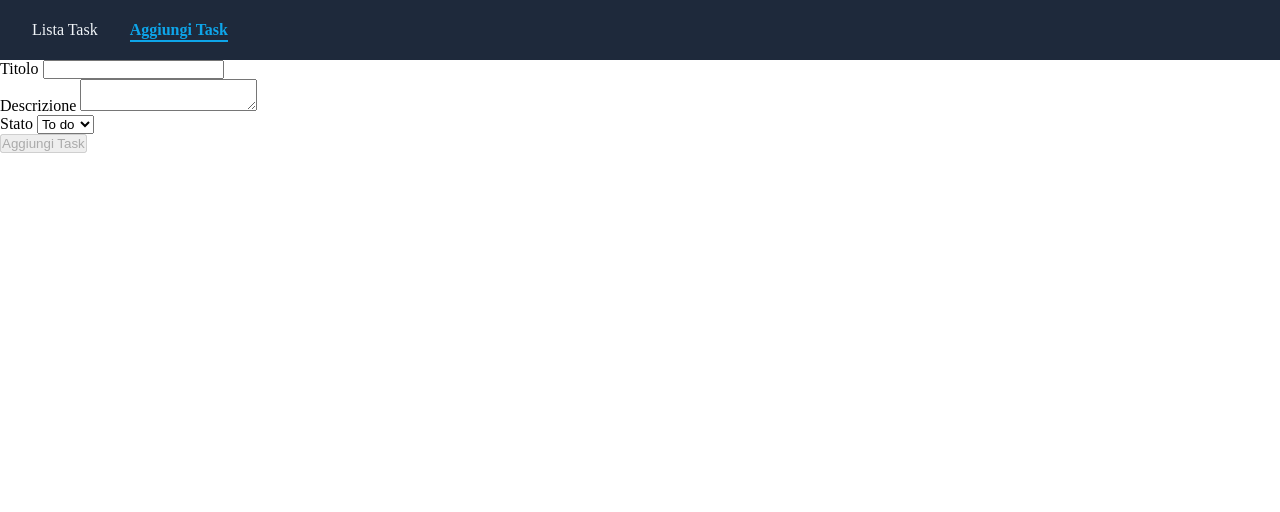
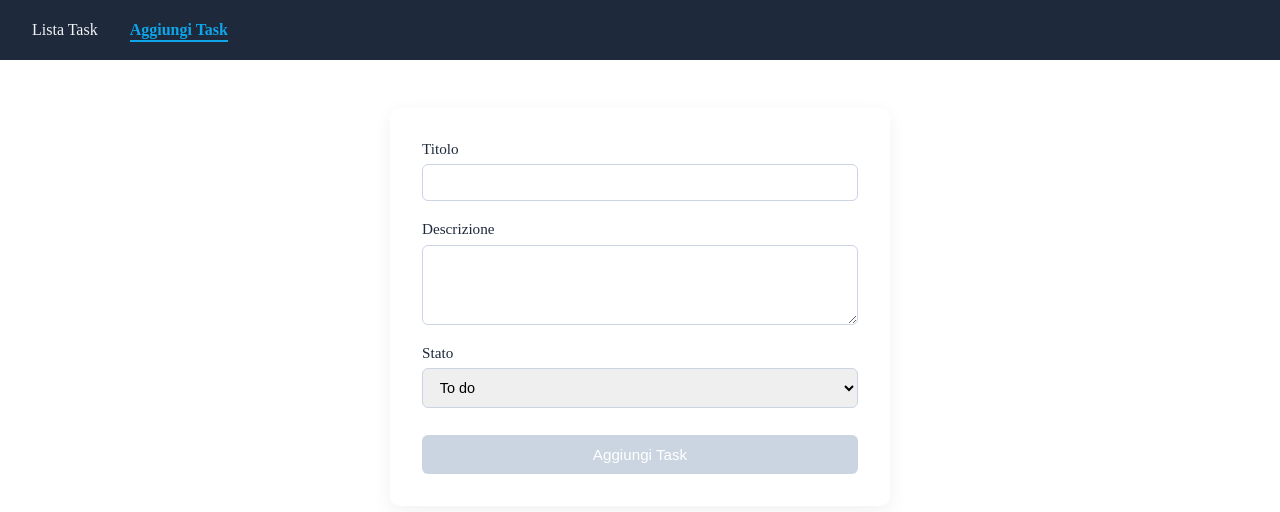
Before and after one commit to Damiana-Arangio/ex-react-task-manager, a React (Vite) app: page /add in a window 1280 px wide. Shown: the top 512 px of the page. Built offline with nearby package versions, Linux system fonts and the light colour scheme; no server answers.

Commit message:
style: aggiunto stile al form nella pagina AddTask

```diff
--- a/src/index.css
+++ b/src/index.css
@@ -136,3 +136,93 @@ tbody tr:hover {
     background-color: #dcfce7;
     color: #166534;
 }
+
+/***********
+    FORM
+***********/
+
+/* Container form */
+form {
+    display: flex;
+    flex-direction: column;
+    gap: 1.2rem;
+    max-width: 500px;
+    margin: 3rem auto;
+    padding: 2rem;
+    background-color: #ffffff;
+    border-radius: 10px;
+    box-shadow: 0 6px 20px rgba(0, 0, 0, 0.06);
+
+}
+
+/* Campi form */
+form div {
+    display: flex;
+    flex-direction: column;
+    gap: 0.4rem;
+}
+
+/* Label */
+form label {
+    font-weight: 500;
+    color: #1e293b;
+    font-size: 0.95rem;
+}
+
+/* Input, textarea, select */
+form input,
+form textarea,
+form select {
+    padding: 0.6rem 0.8rem;
+    border: 1px solid #cbd5e1;
+    border-radius: 6px;
+    font-size: 0.9rem;
+}
+
+/* Focus */
+form input:focus,
+form textarea:focus,
+form select:focus {
+    outline: none;
+    border-color: #38bdf8;
+    box-shadow: 0 0 0 2px rgba(56, 189, 248, 0.2);
+}
+
+/* Textarea resize controllato */
+form textarea {
+    resize: vertical;
+    min-height: 80px;
+}
+
+/* Bottone */
+form button {
+    margin-top: 0.5rem;
+    padding: 0.7rem;
+    border: none;
+    border-radius: 6px;
+    background-color: #0ea5e9;
+    color: #ffffff;
+    font-weight: 500;
+    font-size: 0.95rem;
+    cursor: pointer;
+    transition: background-color 0.2s ease, transform 0.1s ease;
+}
+
+/* Hover bottone */
+form button:hover:not(:disabled) {
+    background-color: #0284c7;
+    transform: translateY(-1px);
+}
+
+/* Bottone disabilitato */
+form button:disabled {
+    background-color: #cbd5e1;
+    cursor: not-allowed;
+}
+
+/* Errore */
+.error-color {
+    color: #dc2626;
+    font-size: 0.85rem;
+    margin-top: -0.5rem;
+}
--- a/src/pages/AddTask.jsx
+++ b/src/pages/AddTask.jsx
@@ -59,7 +59,7 @@ function AddTask() {
             {/* Validazione titolo */}
             {
                 title && (
-                    <p>
+                    <p className="error-color">
                         {!isTitleValid ? "Titolo non valido!" : ""}
                     </p>
                 )
```
